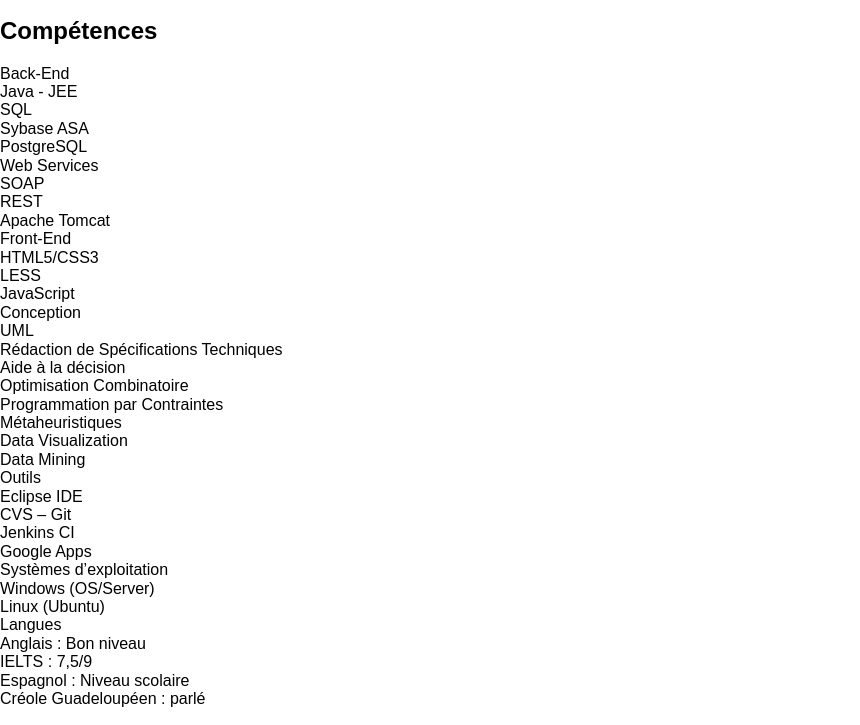
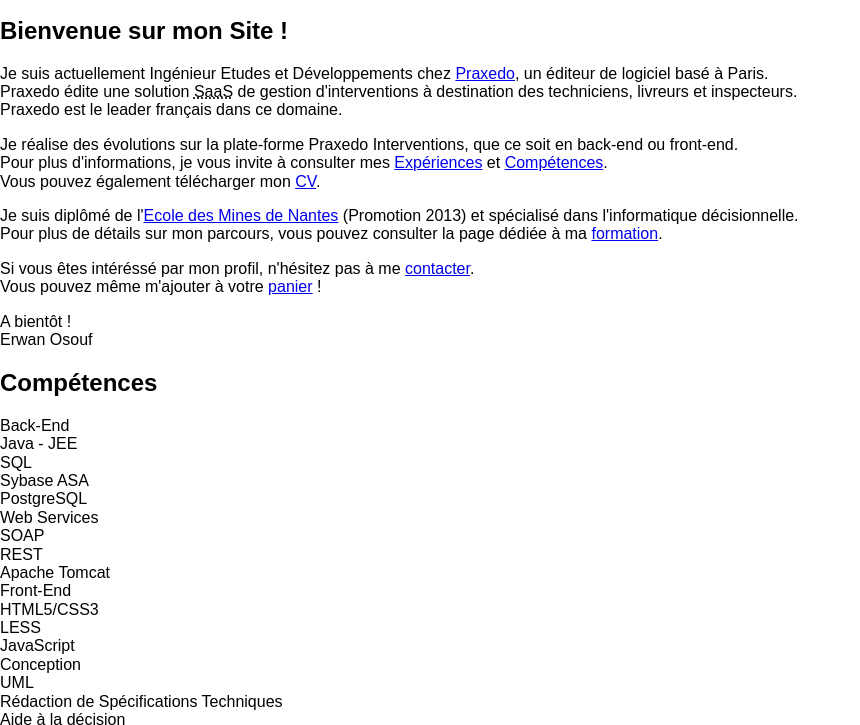
Before and after one commit to erwanosouf/erwanosouf.github.io, a plain HTML site: page index.html in a window 1280 px wide. Shown: the part 110-835 px from the top of the page, without its empty margins (0-860 px from the left). Drawn offline with nearby package versions, Linux system fonts and the light colour scheme.

Commit message:
Add main description

```diff
--- a/index.html
+++ b/index.html
@@ -22,6 +22,8 @@
 			<presentation :who="me">
 
 			</presentation>
+			<section id="home" lang="fr" v-html="description">
+			</section>
 			<section id="skills" lang="fr">
 				<h2>Compétences</h2>
 				<skill :skill="this"></skill>
--- a/js/main.js
+++ b/js/main.js
@@ -6,6 +6,35 @@
         },
         title : "Lead Developer Full Stack"
     },
+    description : `
+    <h2>Bienvenue sur mon Site !</h2>
+    <p>
+            Je suis actuellement Ingénieur Etudes et Développements chez <a href="https://www.praxedo.com/">Praxedo</a>,
+            un éditeur de logiciel basé à Paris.
+            <br />Praxedo édite une solution <abbr title="Software As A Service">SaaS</abbr> de gestion d'interventions
+            à destination des techniciens, livreurs et inspecteurs.
+            <br />Praxedo est le leader français dans ce domaine.
+    </p>
+    <p>
+        Je réalise des évolutions sur la plate-forme Praxedo Interventions, que ce soit en back-end ou front-end.
+        <br />Pour plus d'informations, je vous invite à consulter mes <a href="experiences.html" class="navigation-link">Expériences</a> et
+        <a href="skills.html" class="navigation-link">Compétences</a>.
+        <br />Vous pouvez également télécharger mon <a href="docs/Erwan_OSOUF_CV.pdf" download target="_blank">CV</a>.
+    </p>
+    <p>
+        Je suis diplômé de l'<a href="http://www.mines-nantes.fr/">Ecole des Mines de Nantes</a> (Promotion 2013) et spécialisé dans l'informatique décisionnelle.
+        <br /> Pour plus de détails sur mon parcours, vous pouvez consulter la page dédiée à ma <a href="formation.html" class="navigation-link">formation</a>.
+    </p>
+    <p>
+        Si vous êtes intéréssé par mon profil, n'hésitez pas à me <a href="contact.html" class="navigation-link">contacter</a>.
+        <br />Vous pouvez même m'ajouter à votre
+        <a href="mailto:erwan.osouf@gmail.com?subject=Je%20suis%20interessé%20par%20votre%20profil" class="navigation-link">panier</a> !
+    </p>
+    <p>
+        A bientôt !
+        <br /> Erwan Osouf
+    </p>
+    `,
     skills : [{
         name : "Back-End",
         skills : [
```
Also changed, not shown: 1 other file.
